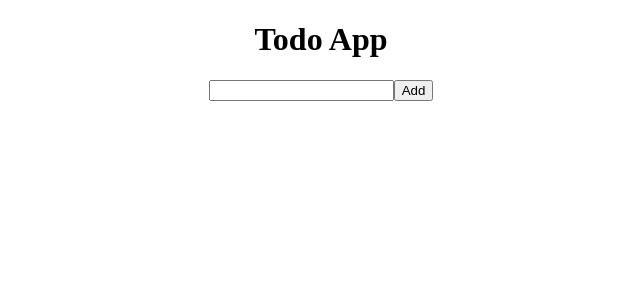
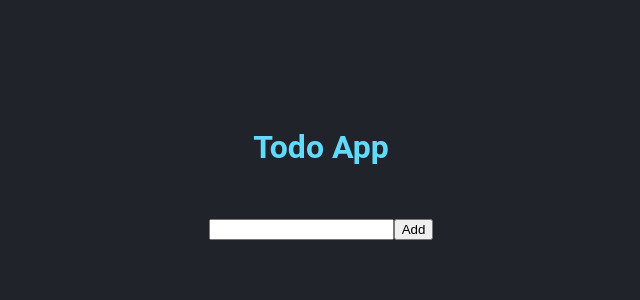
Before and after one commit to galatulis/GalaTodo, a React (Create React App) app: page / in a window 1280 px wide. Shown: the top 300 px of the page, without its empty margins (319-959 px from the left). Built offline with nearby package versions, Linux system fonts and the light colour scheme.

Commit message:
App.jsx: Add layout and inline styles

```diff
--- a/src/App.jsx
+++ b/src/App.jsx
@@ -1,6 +1,35 @@
 import React, { Component, Fragment } from 'react';
 import TodoList from './components/TodoList';
 import TodoInput from './containers/TodoInput';
+
+const style = {
+	content: {
+		alignItems: 'center',
+		display: 'flex',
+		backgroundColor: '#20232a',
+		bottom: '0',
+		justifyContent: 'top',
+		flexDirection: 'column',
+		fontFamily: 'Ubuntu, Roboto,sans-serif',
+		left: '0',
+		margin: 'auto',
+		maxHeight: '100%',
+		maxWidth: '100%',
+		overflow: 'auto',
+		position: 'absolute',
+		right: '0',
+		textAlign: 'center',
+		top: '0',
+	},
+	title: {
+		color: '#61dafb',
+		fontSize: '2em',
+		marginLeft: 'auto',
+		marginRight: 'auto',
+		marginTop: '10%',
+		textAlign: 'center'
+	},
+};
 
 class App extends Component {
 	state = {
@@ -19,11 +48,14 @@ class App extends Component {
 		}];
 		this.setState({ todoItems: newItem });
 	}
+	componentDidMount() {
+		document.title = "Todo App"
+	}
 	render() {
 		return (
 			<Fragment>
-				<div align='center'>
-					<h1>Todo App</h1>
+				<div style={style.content}>
+					<h1 style={style.title}>Todo App</h1>
 					<TodoList todoItems={this.state.todoItems} />
 					<TodoInput addNewItem={this.addNewItem} />
 				</div>
```
